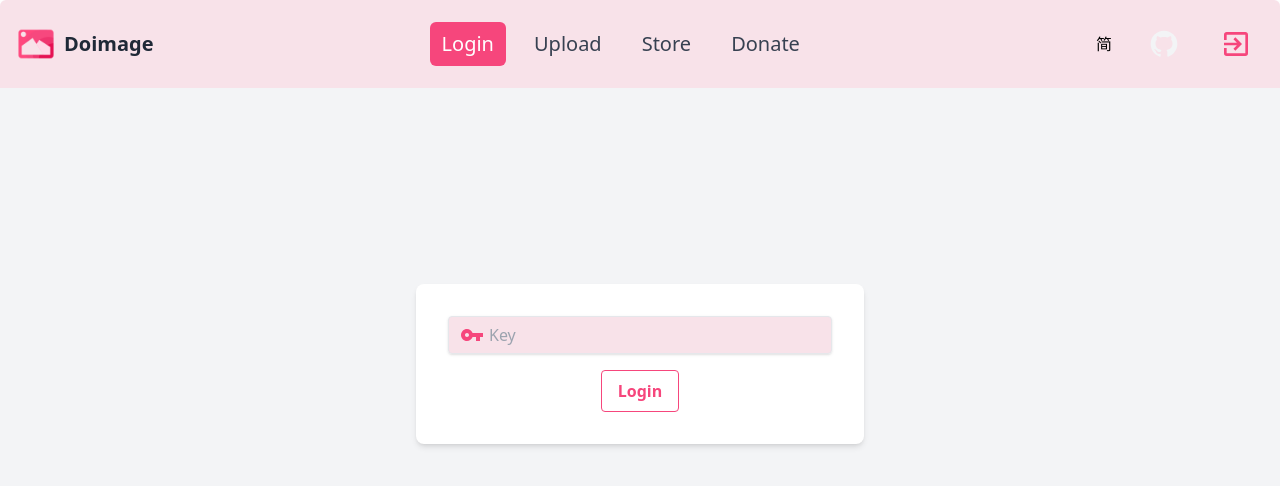
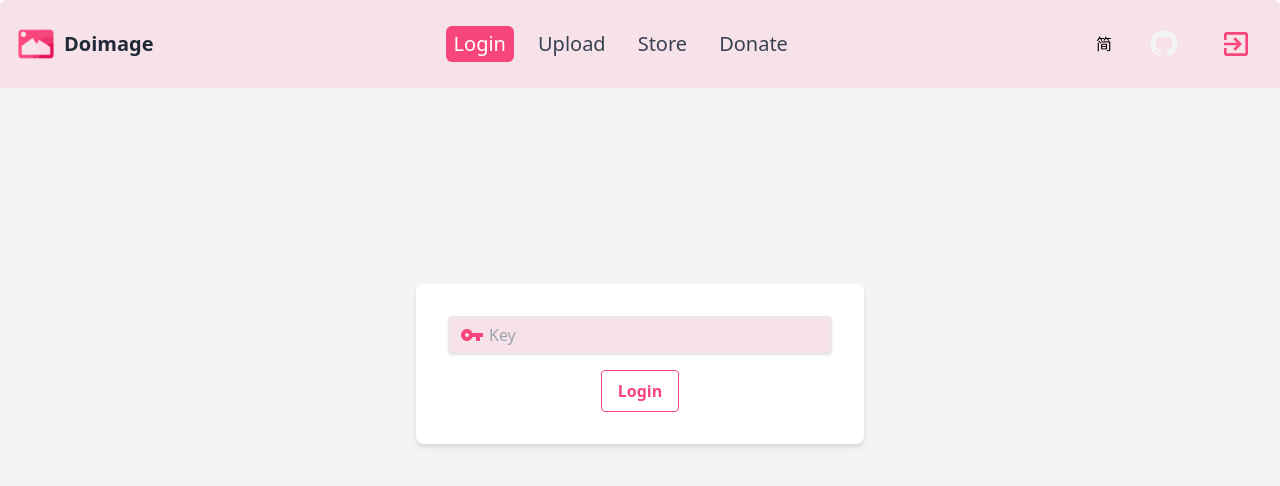
Before and after one commit to dingdangdog/doimage, a Nuxt app: page / in a window 1280 px wide. Shown: the top 486 px of the page. Built offline with nearby package versions, Linux system fonts and the light colour scheme.

Commit message:
style: adjust button padding for improved layout consistency

```diff
--- a/layouts/default.vue
+++ b/layouts/default.vue
@@ -51,28 +51,28 @@ const toGithub = () => {
 
       <nav class="space-x-2 md:space-x-4">
         <button
-          class="text-lg md:text-xl text-gray-700 hover:text-white hover:bg-[rgba(246,70,124,0.7)] px-3 py-2 rounded-md text-sm font-medium focus:outline-none"
+          class="text-lg md:text-xl text-gray-700 hover:text-white hover:bg-[rgba(246,70,124,0.7)] px-2 py-1 rounded-md text-sm font-medium focus:outline-none"
           :class="{ 'bg-[rgba(246,70,124)] text-white': tab === 'login' }"
           @click="toPage('login')"
         >
           {{ $t("menu.login") }}
         </button>
         <button
-          class="text-lg md:text-xl text-gray-700 hover:text-white hover:bg-[rgba(246,70,124,0.7)] px-3 py-2 rounded-md text-sm font-medium focus:outline-none"
+          class="text-lg md:text-xl text-gray-700 hover:text-white hover:bg-[rgba(246,70,124,0.7)] px-2 py-1 rounded-md text-sm font-medium focus:outline-none"
           :class="{ 'bg-[rgba(246,70,124)] text-white': tab === 'upload' }"
           @click="toPage('upload')"
         >
           {{ $t("menu.upload") }}
         </button>
         <button
-          class="text-lg md:text-xl text-gray-700 hover:text-white hover:bg-[rgba(246,70,124,0.7)] px-3 py-2 rounded-md text-sm font-medium focus:outline-none"
+          class="text-lg md:text-xl text-gray-700 hover:text-white hover:bg-[rgba(246,70,124,0.7)] px-2 py-1 rounded-md text-sm font-medium focus:outline-none"
           :class="{ 'bg-[rgba(246,70,124)] text-white': tab === 'store' }"
           @click="toPage('store')"
         >
           {{ $t("menu.store") }}
         </button>
         <button
-          class="text-lg md:text-xl text-gray-700 hover:text-white hover:bg-[rgba(246,70,124,0.7)] px-3 py-2 rounded-md text-sm font-medium focus:outline-none"
+          class="text-lg md:text-xl text-gray-700 hover:text-white hover:bg-[rgba(246,70,124,0.7)] px-2 py-1 rounded-md text-sm font-medium focus:outline-none"
           :class="{ 'bg-[rgba(246,70,124)] text-white': tab === 'donate' }"
           @click="toPage('donate')"
         >
```
